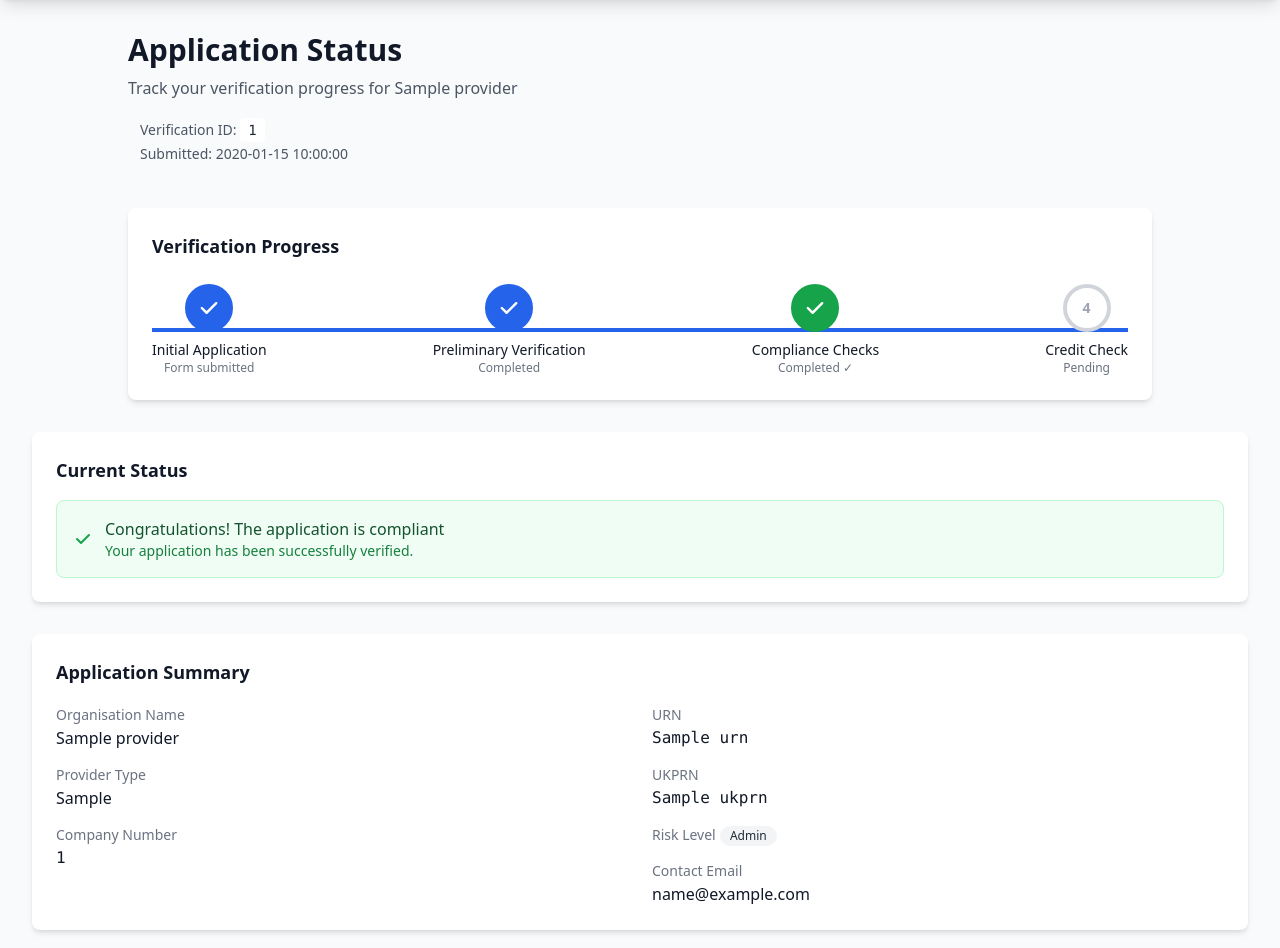
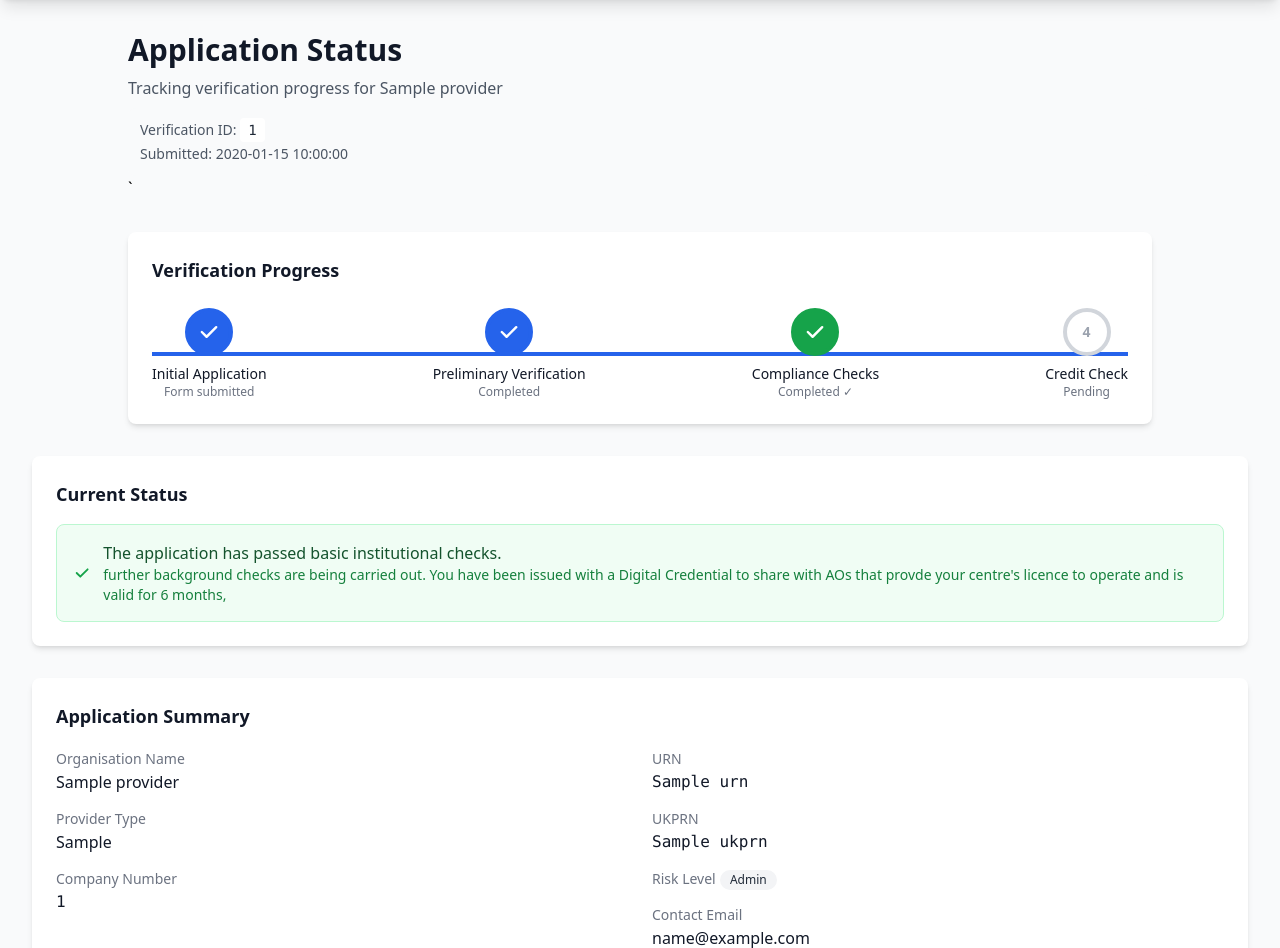
Before and after one commit to ragpark/educational-kyc, a FastAPI app: template templates/provider_status.html in a window 1280 px wide. Shown: the part 64-1012 px from the top of the page. Run offline with FastAPI, Linux system fonts and the light colour scheme; the template is opened without the code that fills it: most values are stand-ins (such as "Sample title", 1, 10 or a date in 2020); some libraries are stand-ins or nearby versions.

Commit message:
Update provider_status.html

```diff
--- a/templates/provider_status.html
+++ b/templates/provider_status.html
@@ -5,7 +5,7 @@
     <!-- Header -->
     <div class="mb-8">
         <h2 class="text-3xl font-bold text-gray-900 mb-2">Application Status</h2>
-        <p class="text-gray-600">Track your verification progress for {{ provider.organisation_name }}</p>
+        <p class="text-gray-600">Tracking verification progress for {{ provider.organisation_name }}</p>
         <div class="mt-2 p-3 bg-gray-50 rounded-lg">
             <p class="text-sm text-gray-600">
                 <span class="font-medium">Verification ID:</span>
@@ -14,7 +14,7 @@
             <p class="text-sm text-gray-600 mt-1">
                 <span class="font-medium">Submitted:</span> {{ provider.created_at }}
             </p>
-        </div>
+        </div>`
     </div>
 
     <!-- 4-Stage Progress Indicator -->
@@ -176,7 +176,7 @@
                 <div class="animate-spin rounded-full h-5 w-5 border-b-2 border-blue-600 mr-3"></div>
                 <div>
                     <h4 class="text-blue-900 font-medium">Verification in Progress</h4>
-                    <p class="text-blue-700 text-sm">We're currently verifying your application. This typically takes 2-5 business days.</p>
+                    <p class="text-blue-700 text-sm">We're finalising your application. We will contact you when this completed.</p>
                 </div>
             </div>
         </div>
@@ -199,8 +199,8 @@
                     <path fill-rule="evenodd" d="M16.707 5.293a1 1 0 010 1.414l-8 8a1 1 0 01-1.414 0l-4-4a1 1 0 011.414-1.414L8 12.586l7.293-7.293a1 1 0 011.414 0z" clip-rule="evenodd"></path>
                 </svg>
                 <div>
-                    <h4 class="text-green-900 font-medium">Congratulations! The application is compliant</h4>
-                    <p class="text-green-700 text-sm">Your application has been successfully verified.</p>
+                    <h4 class="text-green-900 font-medium">The application has passed basic institutional checks.</h4>
+                    <p class="text-green-700 text-sm">further background checks are being carried out. You have been issued with a Digital Credential to share with AOs that provde your centre's licence to operate and is valid for 6 months,</p>
                 </div>
             </div>
         </div>
```
